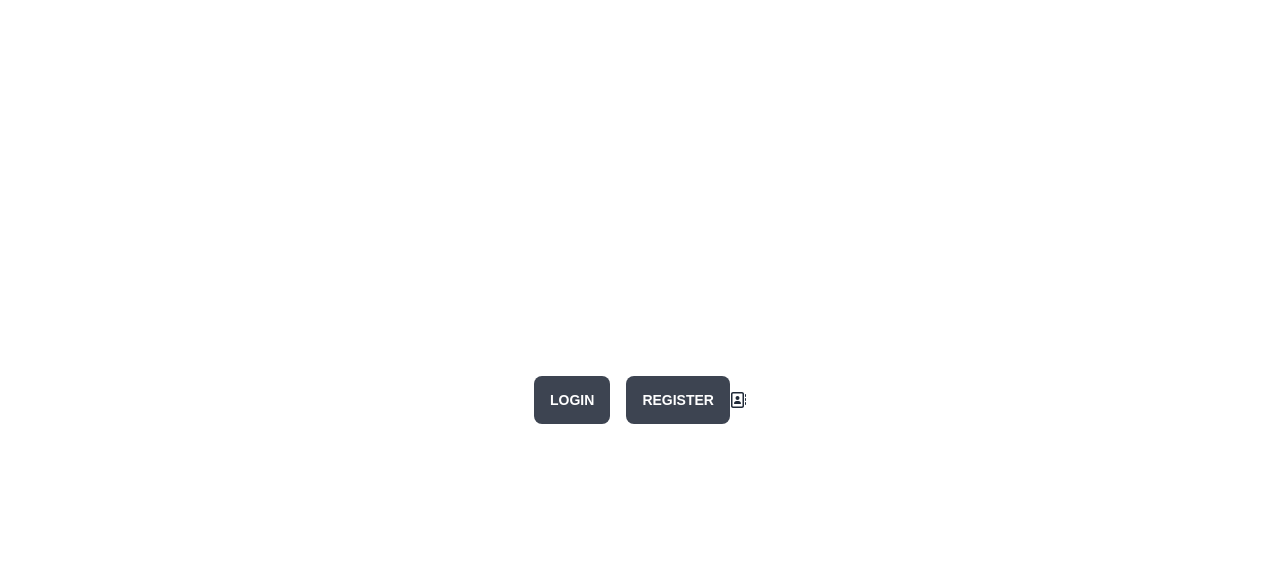
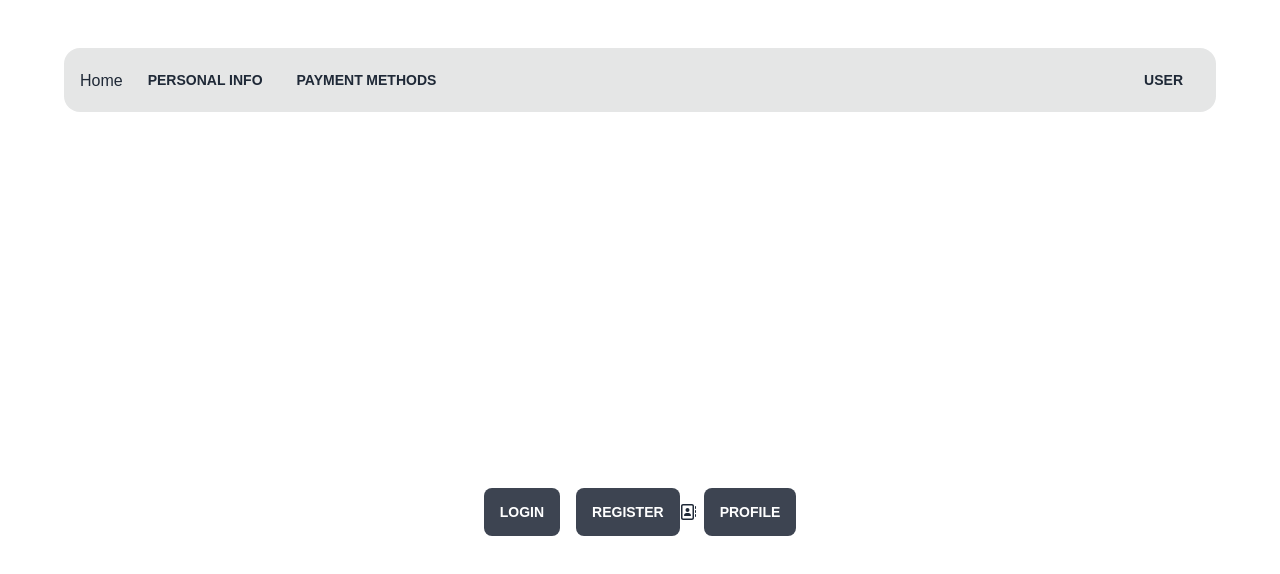
Before and after one commit to MishaBatsiashvili/user-module, a Next.js app: page / in a window 1280 px wide. Shown: the top 574 px of the page. Built offline with nearby package versions, Linux system fonts and the light colour scheme.

Commit message:
trying fix navbar

```diff
--- /dev/null
+++ b/components/layout/Layout.tsx
@@ -0,0 +1,17 @@
+import React, { useState } from 'react';
+import Navbar from "../../components/navbar/Navbar";
+
+const Layout: React.FC<
+   {
+      children: React.ReactNode;
+   }> = ({ children }) => {
+      const [navActive, setNavActive] = useState(false);
+
+      return (
+         <>
+            <Navbar navActive={navActive} setNavActive={setNavActive} />
+            {children}
+         </>
+      );
+   };
+export default Layout;
--- /dev/null
+++ b/components/navbar/NavItem.tsx
@@ -0,0 +1,19 @@
+import Link from "next/link";
+
+//Create a functional component with text, href and active as props and use Link from next/link to link pages
+export interface INavItem {
+   text: string;
+   href: string;
+   active: boolean;
+   router: any;
+}
+
+// eslint-disable-next-line no-undef
+const NavItem: React.FC<INavItem> = ({ text, href, active, router }) => {
+   return (
+      <Link href={href}>
+         <div className={`btn btn-ghost rounded-btn nav__item  ${router?.asPath === href ? "active" : ""}`}>{text}</div>
+      </Link>
+   );
+};
+export default NavItem;
--- /dev/null
+++ b/components/navbar/Navbar.tsx
@@ -0,0 +1,65 @@
+import Link from "next/link";
+import React, { useState } from "react";
+import NavItem from "./NavItem";
+import { useRouter } from "next/router";
+
+export interface INavbar {
+   navActive: boolean;
+   // eslint-disable-next-line no-unused-vars
+   setNavActive: (value: boolean) => void;
+}
+
+const Navbar: React.FC<INavbar> = ({ navActive, setNavActive }) => {
+   const [activeIdx, setActiveIdx] = useState(-1);
+   const router = useRouter();
+   const MENU_LIST: { text: string; href: string }[] = [
+      { text: "Personal info", href: "/profile/personal-info" },
+      { text: "Payment methods", href: "/profile/payments" },
+      // { text: "Addresses", href: "/profile/addresses" },
+      // { text: "Order history", href: "/profile/order-history" },
+   ];
+
+   return (
+      <header>
+         <nav className={`nav max-w-6xl m-auto mt-12 min-w-96`}>
+            <div className="navbar bg-base-300 rounded-box">
+               <div className="flex-1 px-2 lg:flex-none">
+                  <Link href={'/'} className="text-lg font-bold">Home</Link>
+               </div>
+               <div
+                  onClick={() => setNavActive(!navActive)}
+                  className={`nav__menu-bar`}
+               ></div>
+               <div className={`${navActive ? "active" : ""} nav__menu-list`}>
+
+                  {MENU_LIST.map((menu, idx) => (
+                     <label
+                        onClick={() => {
+                           setActiveIdx(idx);
+                           setNavActive(false);
+                        }}
+                        key={menu.text}
+                     >
+                        <NavItem active={activeIdx === idx} {...menu} router={router} />
+                     </label>
+                  ))}
+               </div>
+               <div className="flex justify-end flex-1 px-2">
+                  <div className="flex items-stretch">
+                     {/* <a className="btn btn-ghost rounded-btn">Button</a> */}
+                     <div className="dropdown dropdown-end">
+                        <label tabIndex={0} className="btn btn-ghost rounded-btn">user</label>
+                        <ul tabIndex={0} className="menu dropdown-content p-2 shadow bg-base-100 rounded-box w-52 mt-4">
+                           <li><a>username</a></li>
+                           <li><a>log out </a></li>
+                        </ul>
+                     </div>
+                  </div>
+               </div>
+            </div>
+         </nav>
+      </header>
+   );
+};
+
+export default Navbar;
--- a/pages/_app.tsx
+++ b/pages/_app.tsx
@@ -7,6 +7,7 @@ import { config } from '@fortawesome/fontawesome-svg-core';
 import { Provider } from 'react-redux';
 import store from '../store';
 import Head from 'next/head';
+import Layout from "../components/layout/Layout";
 
 // Tell Font Awesome to skip adding the CSS automatically since it's being imported above
 config.autoAddCss = false;
@@ -37,6 +38,10 @@ take wolt as reference
 */
 
 function MyApp({ Component, pageProps }: AppProps) {
+   // Use the layout defined at the page level, if available
+   const getLayout = (Component as any).getLayout ?? ((page: any) => page);
+   const component = getLayout(<Component {...pageProps} />);
+
    return (
       <Provider store={store}>
          <Head>
@@ -45,7 +50,7 @@ function MyApp({ Component, pageProps }: AppProps) {
                content='width=device-width, initial-scale=1.0'
             />
          </Head>
-         <Component {...pageProps} />
+         {component}
       </Provider>
    );
 }
--- a/pages/auth/login.tsx
+++ b/pages/auth/login.tsx
@@ -15,7 +15,7 @@ export function login() {
    };
 
    return (
-      <div className='app'>
+      <div className='auth-form'>
          <AuthFormWrapper>
             <div>
                <div className='pb-8 text-center text-2xl font-bold leading-relaxed'>
--- a/pages/auth/register.tsx
+++ b/pages/auth/register.tsx
@@ -12,7 +12,7 @@ export function register() {
    };
 
    return (
-      <div className='app'>
+      <div className='auth-form'>
          <AuthFormWrapper>
 
             <div>
--- a/pages/index.tsx
+++ b/pages/index.tsx
@@ -2,9 +2,17 @@ import type { NextPage } from 'next';
 import { FontAwesomeIcon as Icon } from '@fortawesome/react-fontawesome';
 import Link from 'next/link';
 import { faAddressBook } from '@fortawesome/free-regular-svg-icons';
+import Navbar from "../components/navbar/Navbar";
+import { useState } from "react";
 const Home: NextPage = () => {
+   const [navActive, setNavActive] = useState(false);
+   console.log(navActive);
+
    return (
-      <div className='app'>
+      <>
+         <Navbar navActive={navActive} setNavActive={setNavActive} />
+         <div className='auth-form'>
+
             {/* <Icon icon={faAddressBook}/> */}
             <Link href='/auth/login'>
                <button className='btn mr-2'>login</button>
@@ -13,7 +21,11 @@ const Home: NextPage = () => {
                <button className='btn ml-2'>register</button>
             </Link>
             <Icon icon={faAddressBook} />
+            <Link href='/profile/'>
+               <button className='btn ml-2'>profile</button>
+            </Link>
          </div>
+      </>
    );
 };
 
--- /dev/null
+++ b/pages/profile/addresses.tsx
@@ -0,0 +1,16 @@
+import React, { useState } from 'react';
+import Navbar from "../../components/navbar/Navbar";
+
+export function Addrres() {
+   const [navActive, setNavActive] = useState(false);
+
+   return (
+      <>
+         <Navbar navActive={navActive} setNavActive={setNavActive} />
+         <div className='profile-form'>
+            <div> addrresss</div>
+         </div>
+      </>
+   );
+}
+export default Addrres;
--- /dev/null
+++ b/pages/profile/order-history.tsx
@@ -0,0 +1,16 @@
+import React, { useState } from 'react';
+import Navbar from "../../components/navbar/Navbar";
+
+export function History() {
+   const [navActive, setNavActive] = useState(false);
+
+   return (
+      <>
+         <Navbar navActive={navActive} setNavActive={setNavActive} />
+         <div className='profile-form'>
+            <div> order history</div>
+         </div>
+      </>
+   );
+}
+export default History;
--- /dev/null
+++ b/pages/profile/payments.tsx
@@ -0,0 +1,23 @@
+import Layout from "../../components/layout/Layout";
+
+export function Payments() {
+
+
+   return (
+      <>
+         <div>
+            payments
+         </div>
+      </>
+   );
+}
+export default Payments;
+
+
+Payments.getLayout = function getLayout(page: any) {
+   return (
+      <Layout>
+         {page}
+      </Layout>
+   );
+};
--- /dev/null
+++ b/pages/profile/personal-info.tsx
@@ -0,0 +1,53 @@
+/* eslint-disable @next/next/no-img-element */
+import Layout from "../../components/layout/Layout";
+
+
+export function Personal() {
+
+
+   return (
+      <>
+
+         <div className='profile-form'>
+
+
+            <div className="flex flex-row">
+               <div className="flex flex-col items-center">
+                  <img className="w-24 h-24 rounded-full "
+                     src={"https://www.rainforest-alliance.org/wp-content/uploads/2021/06/capybara-square-1-400x400.jpg.webp"}
+                     alt=""
+                     width="384"
+                     height="512" />
+                  <div className="text-lg font-bold">Mr Capybara</div>
+               </div>
+
+               <div className="ml-12 flex flex-col font-bold">
+                  <div className="flex flex-row justify-between items-center text-lg">Capybara</div>
+                  <div className="flex flex-row mt-5">
+                     <div className="flex flex-col mr-12">
+                        <div>mail</div>
+                        <div>lala@lala.com</div>
+                     </div>
+
+                     <div className="flex flex-col">
+                        <div>number</div>
+                        <div>555222111</div>
+                     </div>
+
+                  </div>
+
+               </div>
+            </div>
+         </div>
+      </>
+   );
+}
+export default Personal;
+
+Personal.getLayout = function getLayout(page: any) {
+   return (
+      <Layout>
+         {page}
+      </Layout>
+   );
+};
--- a/styles/globals.css
+++ b/styles/globals.css
@@ -11,13 +11,20 @@
 
 @import 'tailwindcss/utilities';
 
-.app {
+.auth-form {
    display: flex;
    justify-content: center;
    align-items: center;
    width: 100%;
    min-height: 100vh;
    background-color: #ffffff;
+}
+
+.profile-form {
+   max-width: 1000px;
+   margin: 1rem auto;
+   position: relative;
+   padding: 2.1875rem 0;
 }
 
 .hr-line {
```
Lines whose indentation alone changed are shown as unchanged.
